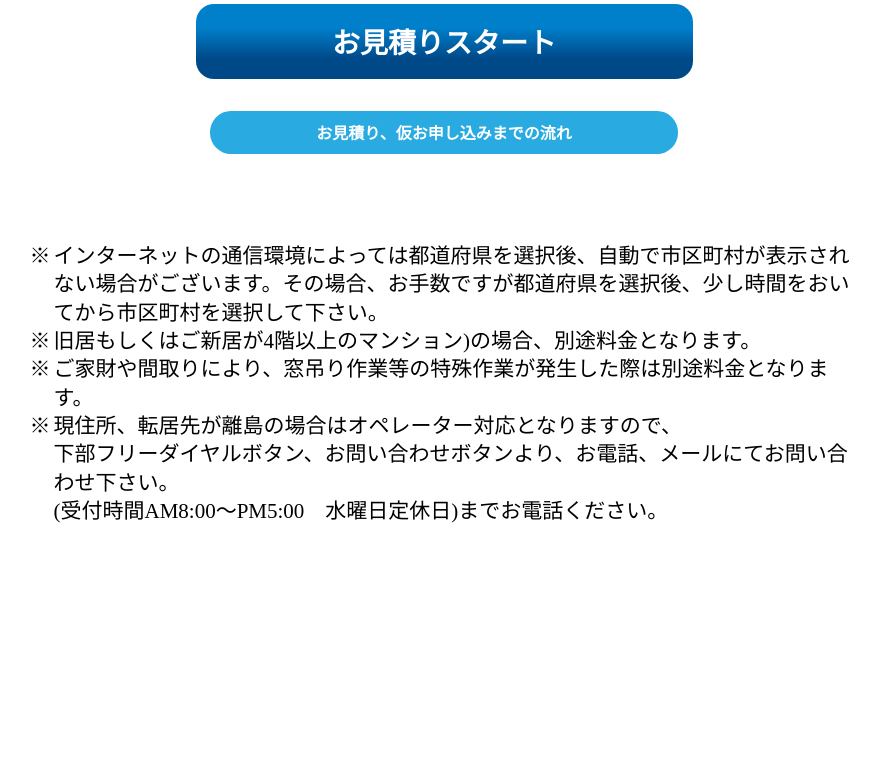
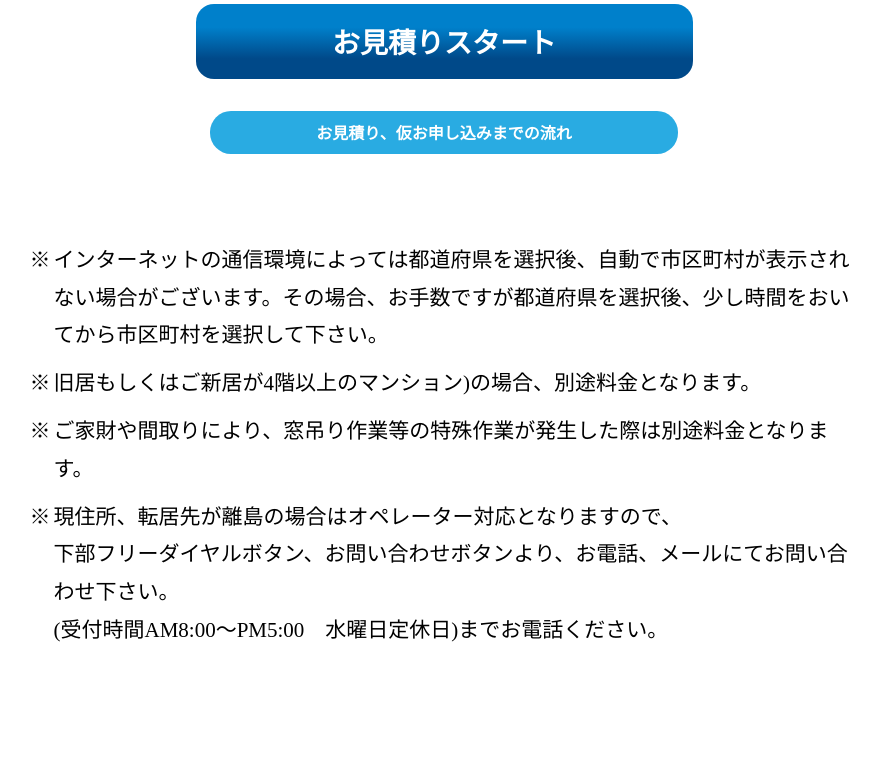
Before and after one commit to kanaura/moving, a PHP site: page /index.php in a window 1280 px wide. Shown: the part 662-1422 px from the top of the page, without its empty margins (196-1076 px from the left). Before the commit the page ends 1185 px from the top, so only its background shows below. Run offline with PHP 8.4, Linux system fonts and the light colour scheme.

Commit message:
選択されたときに「単身楽チョイスが選択されました」と表示されるようにする

```diff
--- a/assets/css/style.css
+++ b/assets/css/style.css
@@ -262,9 +262,10 @@ header .wrap .site-header .logo a:hover {
 /* ----- TEXT ----- */
 .txt {
   position: relative;
+  margin: 0 0 10px;
   font-size: 21px;
   font-weight: 400;
-  line-height: 1.35;
+  line-height: 1.8;
   color: #000000;
 }
 
--- a/assets/js/goods/goods.js
+++ b/assets/js/goods/goods.js
@@ -121,6 +121,8 @@ $(function() {
 
         refresh_total();
 
+        alert('単身楽チョイスが選択されました');
+
         return false;
     });
 
--- a/assets/scss/_common.scss
+++ b/assets/scss/_common.scss
@@ -151,9 +151,10 @@ header {
 /* ----- TEXT ----- */
 .txt {
     position: relative;
+    margin: 0 0 10px;
     font-size: 21px;
     font-weight: $fw-normal;
-    line-height: 1.35;
+    line-height: 1.8;
     color: #000000;
 
     @media only screen and (max-width: 768px) {
```
